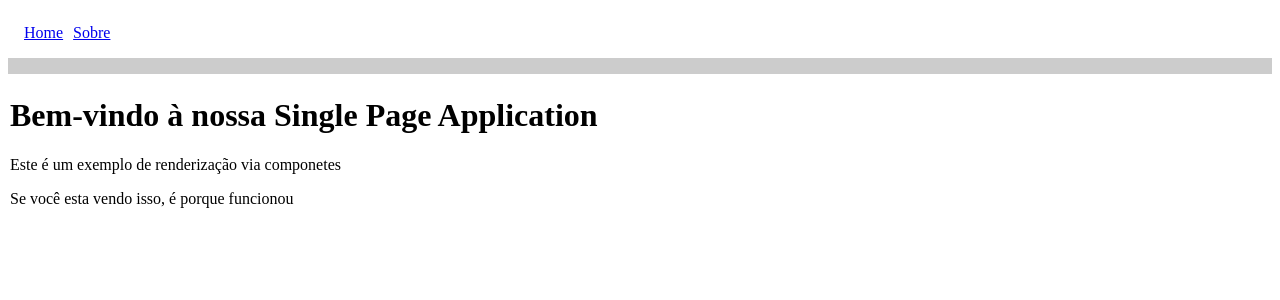
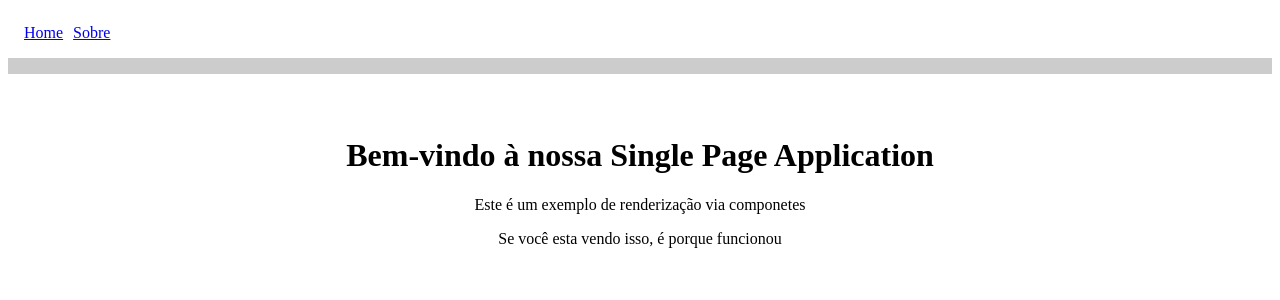
Before and after one commit to Givanildo35/DESENVOLVIMENTO_WEB, a React (Vite) app in the folder minha-spa/: page / in a window 1280 px wide. Shown: the top 300 px of the page. Built offline with nearby package versions, Linux system fonts and the light colour scheme.

Commit message:
aula dia 12-3

```diff
--- a/minha-spa/src/styles/Home.module.css
+++ b/minha-spa/src/styles/Home.module.css
@@ -0,0 +1,29 @@
+.container{
+    max-width: 1000px;
+    margin: 0 auto;
+    padding: 40px 20px;
+    text-align: center;
+
+}
+.hero{
+    margin-bottom: 50px;
+}
+
+.title{
+    font-size: 3rem;
+    color: #213547;
+    margin-bottom: 10px;
+}
+
+.subtitle{
+    font-size: 1.5rem;
+    color: #646cff;
+}
+
+.features{
+    display: grid;
+    grid-template-columns: repeat(auto-fit, minmax(250px, 1fr));
+    gap: 20px;
+    margin-top: 40px;
+
+}
```
